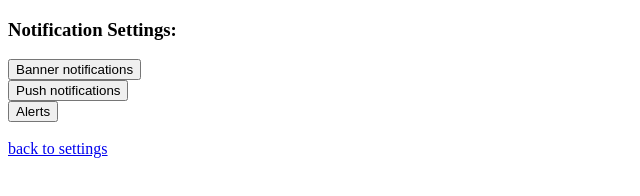
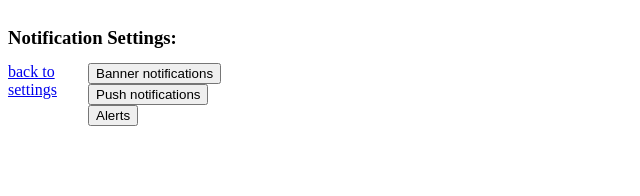
Before and after one commit to Unc-Raymus/DIG-4104c-078-Group-2, a plain HTML site: page Dig_4104c_Group2_InteractionDesign/settings/notifications.html in a window 1280 px wide. Shown: the whole page, without its empty margins (0-640 px from the left). Drawn offline with Linux system fonts and the light colour scheme.

Commit message:
homegridtemplate.css stylesheet applied to everything in "settings" folder aside from "profile.html"
One unused file (logout.html) was deleted. five of six settings pages were structured to fit the stylesheet and linked to it. Profile has been momentarily left as is since it will require more nuanced stylesheet application.

```diff
--- a/Dig_4104c_Group2_InteractionDesign/settings/notifications.html
+++ b/Dig_4104c_Group2_InteractionDesign/settings/notifications.html
@@ -4,12 +4,21 @@
         <title>Group 2- Interaction Design</title>
         <meta charset="UTF-8">
         <meta name="viewport" content="width=device-width, initial scale=1.0">
+        <link rel="stylesheet" href="../homegridtemplate.css">
     </head>
     <body>
-        <h3>Notification Settings:</h3>
-        <button>Banner notifications</button><br>
-        <button>Push notifications</button><br>
-        <button>Alerts</button><br><br>
-        <a href="../settings.html">back to settings</a>
+        <div class="grid-container">
+            <div class="header">
+                <h3>Notification Settings:</h3>
+            </div>
+            <div class="main">
+                <button>Banner notifications</button><br>
+                <button>Push notifications</button><br>
+                <button>Alerts</button><br><br>
+            </div>
+            <div class="navigation">
+                <a href="../settings.html">back to settings</a>
+            </div>
+        </div>
     </body>
 </html>
```
Also changed, not shown: Dig_4104c_Group2_InteractionDesign/settings/accessibility.html (+9 -0 lines), Dig_4104c_Group2_InteractionDesign/settings/contentpreferences.html (+9 -0 lines), Dig_4104c_Group2_InteractionDesign/settings/language.html (+9 -0 lines), Dig_4104c_Group2_InteractionDesign/settings/privacy.html (+9 -0 lines), Dig_4104c_Group2_InteractionDesign/settings/logout.html (deleted).
